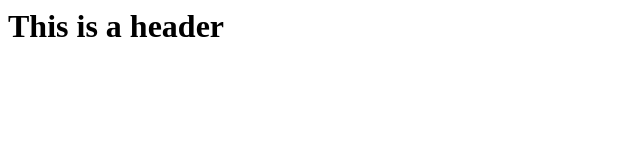
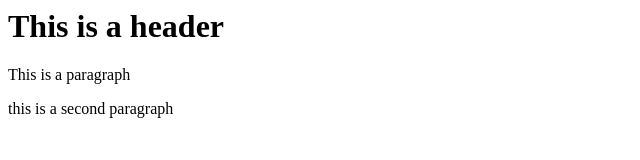
Before and after one commit to fezile-sudo/coursera-bootstrap, a website: page index.html in a window 1280 px wide. Shown: the whole page, without its empty margins (0-640 px from the left). Drawn offline with Linux system fonts and the light colour scheme.

Commit message:
second commit

```diff
--- a/index.html
+++ b/index.html
@@ -2,5 +2,7 @@
     <head></head>
     <body>
         <h1>This is a header</h1>
+        <p>This is a paragraph</p>
+        <p>this is a second paragraph</p>
     </body>
 </html>
```
Also changed, not shown: package.json (added, +25 -0 lines), 2 other files.
